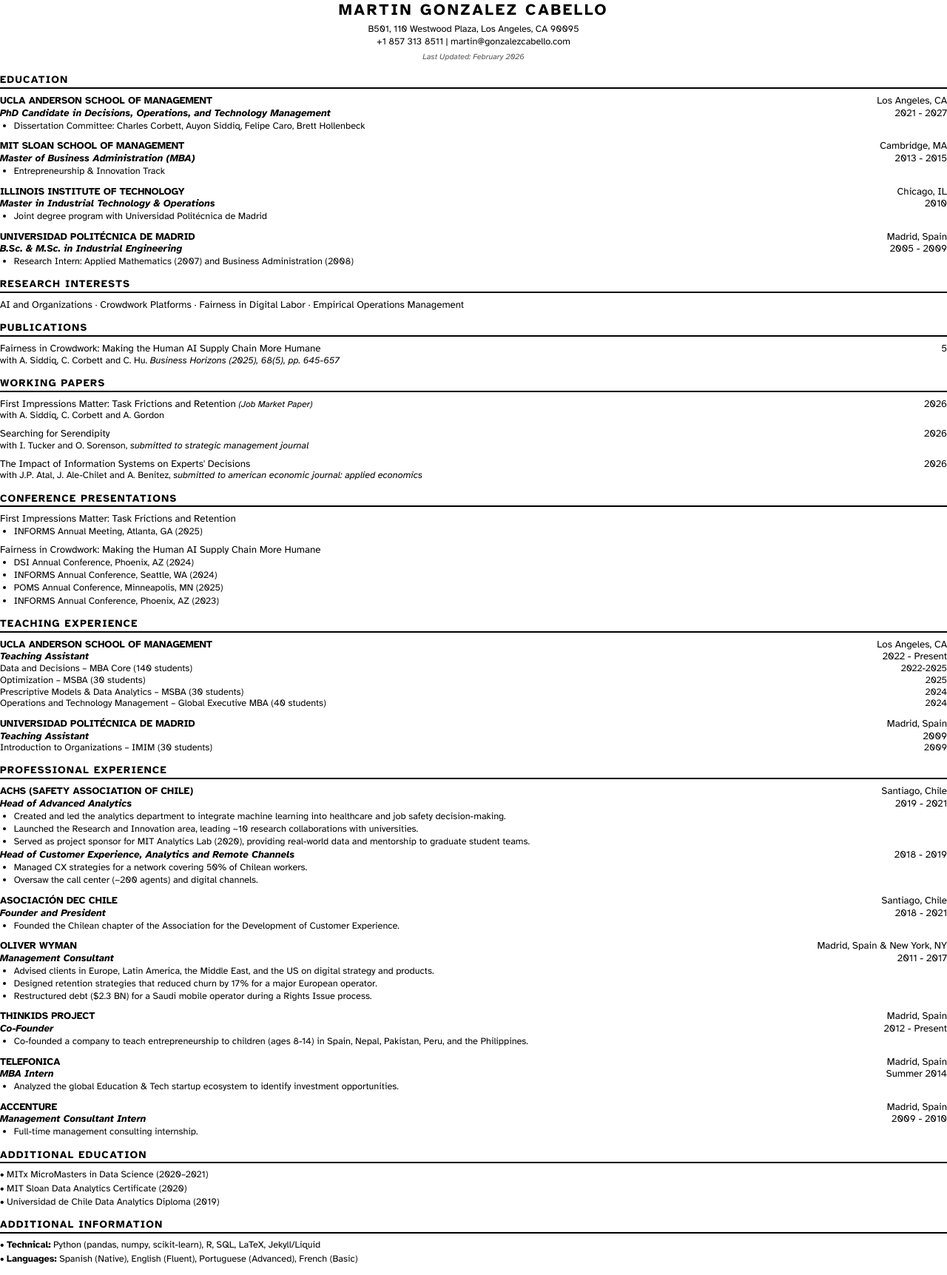
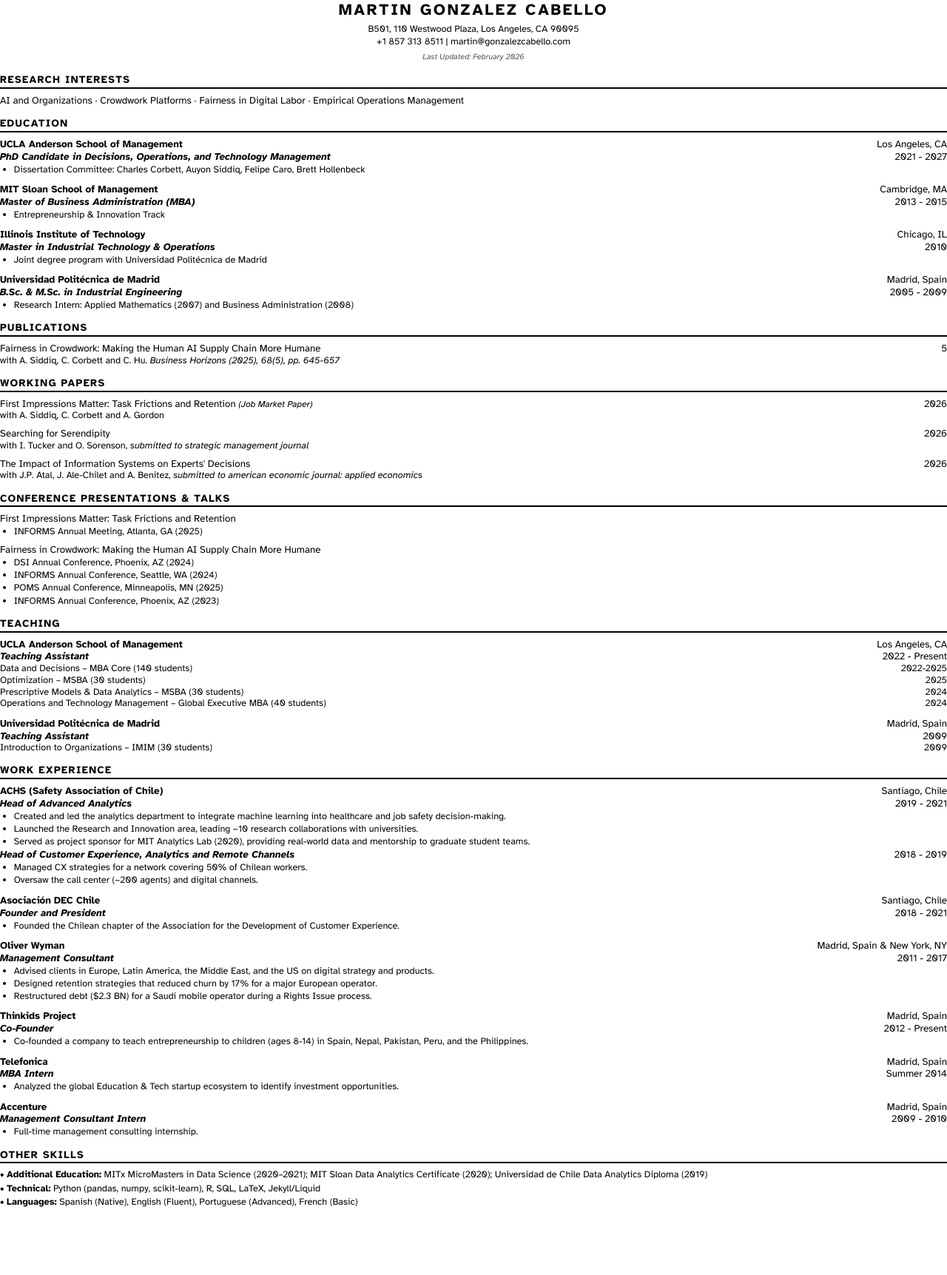
Before and after one commit to martins73/research-site, a Jekyll site: the page built from cv-print.html, in a window 1280 px wide. Shown: the whole page at 74% size. Built offline with Jekyll 4.4.1, drawn with Linux system fonts in a browser that asks for light colours; after the commit the page ends 1646 px from its top, so only the background shows below that.

Commit message:
Reorder CV sections and remove uppercase institution names
Section order now follows user preference:
1. Research Interests
2. Academic Appointments (ready for future use)
3. Education
4. Publications
5. Working Papers
6. Selected Work in Progress
7. Other Articles (ready for future use via cv_category)
8. Awards & Scholarships (when populated)
9. Conference Presentations & Talks
10. Teaching
11. Service & Professional Organizations (when populated)
12. Work Experience
13. Other Skills
14. References (when populated)

Institution names are now bold only (not uppercase) while section
headings remain ALL CAPS per original PDF format.

https://claude.ai/code/session_01AAy6LZYttfLVwm5WTxrjVN

```diff
--- a/_layouts/cv-print.html
+++ b/_layouts/cv-print.html
@@ -115,7 +115,6 @@
 
     .entry-institution {
       font-weight: 700;
-      text-transform: uppercase;
     }
 
     .entry-role {
--- a/cv-print.html
+++ b/cv-print.html
@@ -17,6 +17,33 @@ exclude_from_nav: true
         Last Updated: {{ site.time | date: "%B %Y" }}
     </div>
 </header>
+
+<!-- ===== RESEARCH INTERESTS ===== -->
+{% if site.data.cv.research_interests.size > 0 %}
+<section>
+    <h2>Research Interests</h2>
+    <p class="interests">{{ site.data.cv.research_interests | join: " · " }}</p>
+</section>
+{% endif %}
+
+<!-- ===== ACADEMIC APPOINTMENTS (when populated) ===== -->
+{% if site.data.cv.appointments and site.data.cv.appointments.size > 0 %}
+<section>
+    <h2>Academic Appointments</h2>
+    {% for item in site.data.cv.appointments %}
+    <div class="entry">
+        <div class="entry-row">
+            <span class="entry-left entry-institution">{{ item.institution }}</span>
+            <span class="entry-right">{{ item.location }}</span>
+        </div>
+        <div class="entry-row">
+            <span class="entry-left entry-role">{{ item.role }}</span>
+            <span class="entry-right">{{ item.dates }}</span>
+        </div>
+    </div>
+    {% endfor %}
+</section>
+{% endif %}
 
 <!-- ===== EDUCATION ===== -->
 <section>
@@ -48,14 +75,6 @@ exclude_from_nav: true
     </div>
     {% endfor %}
 </section>
-
-<!-- ===== RESEARCH INTERESTS ===== -->
-{% if site.data.cv.research_interests.size > 0 %}
-<section>
-    <h2>Research Interests</h2>
-    <p class="interests">{{ site.data.cv.research_interests | join: " · " }}</p>
-</section>
-{% endif %}
 
 <!-- ===== PUBLICATIONS ===== -->
 {% assign publications = site.data.papers.papers | where: "cv_category", "Publication" %}
@@ -121,10 +140,46 @@ exclude_from_nav: true
 </section>
 {% endif %}
 
-<!-- ===== CONFERENCE PRESENTATIONS ===== -->
+<!-- ===== OTHER ARTICLES (when populated) ===== -->
+{% assign other_articles = site.data.papers.papers | where: "cv_category", "Other Article" %}
+{% if other_articles.size > 0 %}
+<section>
+    <h2>Other Articles</h2>
+    {% for paper in other_articles %}
+    <div class="paper-entry">
+        <div class="paper-row">
+            <span class="paper-title-text">{{ paper.title }}</span>
+            <span class="paper-year">{{ paper.publication | split: "(" | last | split: ")" | first }}</span>
+        </div>
+        <div class="paper-meta">
+            with
+            {% for coauthor in paper.coauthors %}{% if forloop.last and forloop.length > 1 %} and {% elsif forloop.first == false %}, {% endif %}{{ coauthor.name }}{% endfor %}.
+            {% if paper.publication != "" %}<em>{{ paper.publication }}</em>{% endif %}
+        </div>
+    </div>
+    {% endfor %}
+</section>
+{% endif %}
+
+<!-- ===== AWARDS & SCHOLARSHIPS (when populated) ===== -->
+{% if site.data.cv.awards.size > 0 %}
+<section>
+    <h2>Awards &amp; Scholarships</h2>
+    {% for item in site.data.cv.awards %}
+    <div class="entry">
+        <div class="entry-row">
+            <span class="entry-left">{{ item.title }}, {{ item.organization }}</span>
+            <span class="entry-right">{{ item.year }}</span>
+        </div>
+    </div>
+    {% endfor %}
+</section>
+{% endif %}
+
+<!-- ===== CONFERENCE PRESENTATIONS & TALKS ===== -->
 {% if site.data.cv.presentations.size > 0 %}
 <section>
-    <h2>Conference Presentations</h2>
+    <h2>Conference Presentations &amp; Talks</h2>
     {% for paper in site.data.cv.presentations %}
     <div class="paper-entry">
         <span class="paper-title-text">{{ paper.title }}</span>
@@ -138,9 +193,9 @@ exclude_from_nav: true
 </section>
 {% endif %}
 
-<!-- ===== TEACHING EXPERIENCE ===== -->
+<!-- ===== TEACHING ===== -->
 <section>
-    <h2>Teaching Experience</h2>
+    <h2>Teaching</h2>
     {% for item in site.data.teaching %}
     <div class="entry">
         <div class="entry-row">
@@ -161,9 +216,24 @@ exclude_from_nav: true
     {% endfor %}
 </section>
 
-<!-- ===== PROFESSIONAL EXPERIENCE ===== -->
+<!-- ===== SERVICE & PROFESSIONAL ORGANIZATIONS (when populated) ===== -->
+{% if site.data.cv.service.size > 0 %}
 <section>
-    <h2>Professional Experience</h2>
+    <h2>Service &amp; Professional Organizations</h2>
+    {% for item in site.data.cv.service %}
+    <div class="entry">
+        <div class="entry-row">
+            <span class="entry-left"><strong>{{ item.role }}</strong>, {{ item.organization }}</span>
+            <span class="entry-right">{{ item.year }}</span>
+        </div>
+    </div>
+    {% endfor %}
+</section>
+{% endif %}
+
+<!-- ===== WORK EXPERIENCE ===== -->
+<section>
+    <h2>Work Experience</h2>
     {% for company in site.data.cv.industry %}
     <div class="entry">
         <div class="entry-row">
@@ -189,50 +259,13 @@ exclude_from_nav: true
     {% endfor %}
 </section>
 
-<!-- ===== AWARDS (if populated) ===== -->
-{% if site.data.cv.awards.size > 0 %}
+<!-- ===== OTHER SKILLS ===== -->
 <section>
-    <h2>Honors &amp; Awards</h2>
-    {% for item in site.data.cv.awards %}
-    <div class="entry">
-        <div class="entry-row">
-            <span class="entry-left">{{ item.title }}, {{ item.organization }}</span>
-            <span class="entry-right">{{ item.year }}</span>
-        </div>
-    </div>
-    {% endfor %}
-</section>
-{% endif %}
-
-<!-- ===== SERVICE (if populated) ===== -->
-{% if site.data.cv.service.size > 0 %}
-<section>
-    <h2>Professional Service</h2>
-    {% for item in site.data.cv.service %}
-    <div class="entry">
-        <div class="entry-row">
-            <span class="entry-left"><strong>{{ item.role }}</strong>, {{ item.organization }}</span>
-            <span class="entry-right">{{ item.year }}</span>
-        </div>
-    </div>
-    {% endfor %}
-</section>
-{% endif %}
-
-<!-- ===== ADDITIONAL EDUCATION ===== -->
-{% assign certs = site.data.cv.skills | where: "category", "Certifications" | first %}
-{% if certs %}
-<section>
-    <h2>Additional Education</h2>
-    {% for item in certs.items %}
-    <div class="info-item">• {{ item }}</div>
-    {% endfor %}
-</section>
-{% endif %}
-
-<!-- ===== ADDITIONAL INFORMATION ===== -->
-<section>
-    <h2>Additional Information</h2>
+    <h2>Other Skills</h2>
+    {% assign certs = site.data.cv.skills | where: "category", "Certifications" | first %}
+    {% if certs %}
+    <div class="info-item">• <strong>Additional Education:</strong> {{ certs.items | join: "; " }}</div>
+    {% endif %}
     {% assign tech = site.data.cv.skills | where: "category", "Technical" | first %}
     {% if tech %}
     <div class="info-item">• <strong>Technical:</strong> {{ tech.items | join: ", " }}</div>
@@ -243,7 +276,7 @@ exclude_from_nav: true
     {% endif %}
 </section>
 
-<!-- ===== REFERENCES (if populated) ===== -->
+<!-- ===== REFERENCES (when populated) ===== -->
 {% if site.data.cv.references.size > 0 %}
 <section>
     <h2>References</h2>
```
Also changed, not shown: other parts of cv-print.html (+2 -2 lines).
